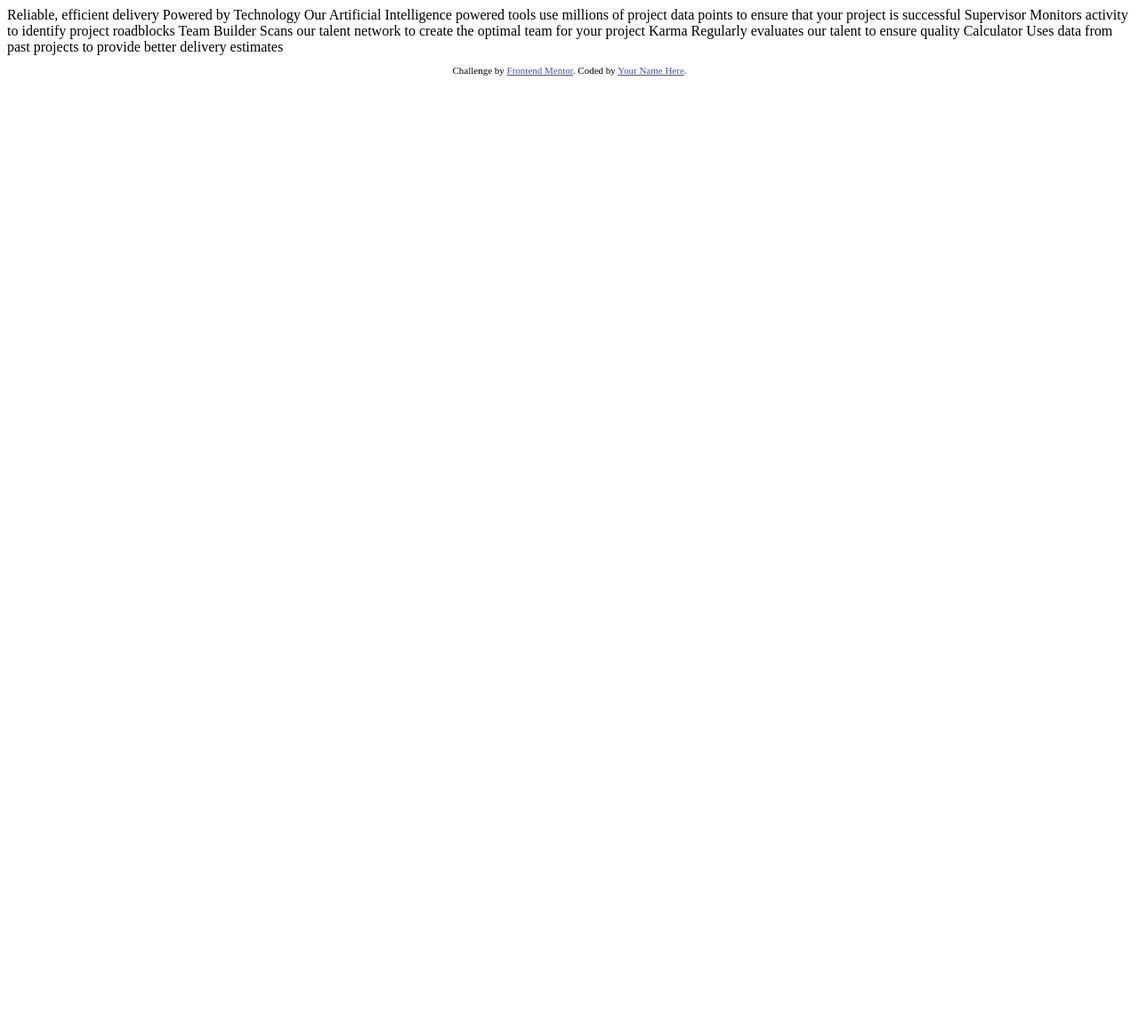
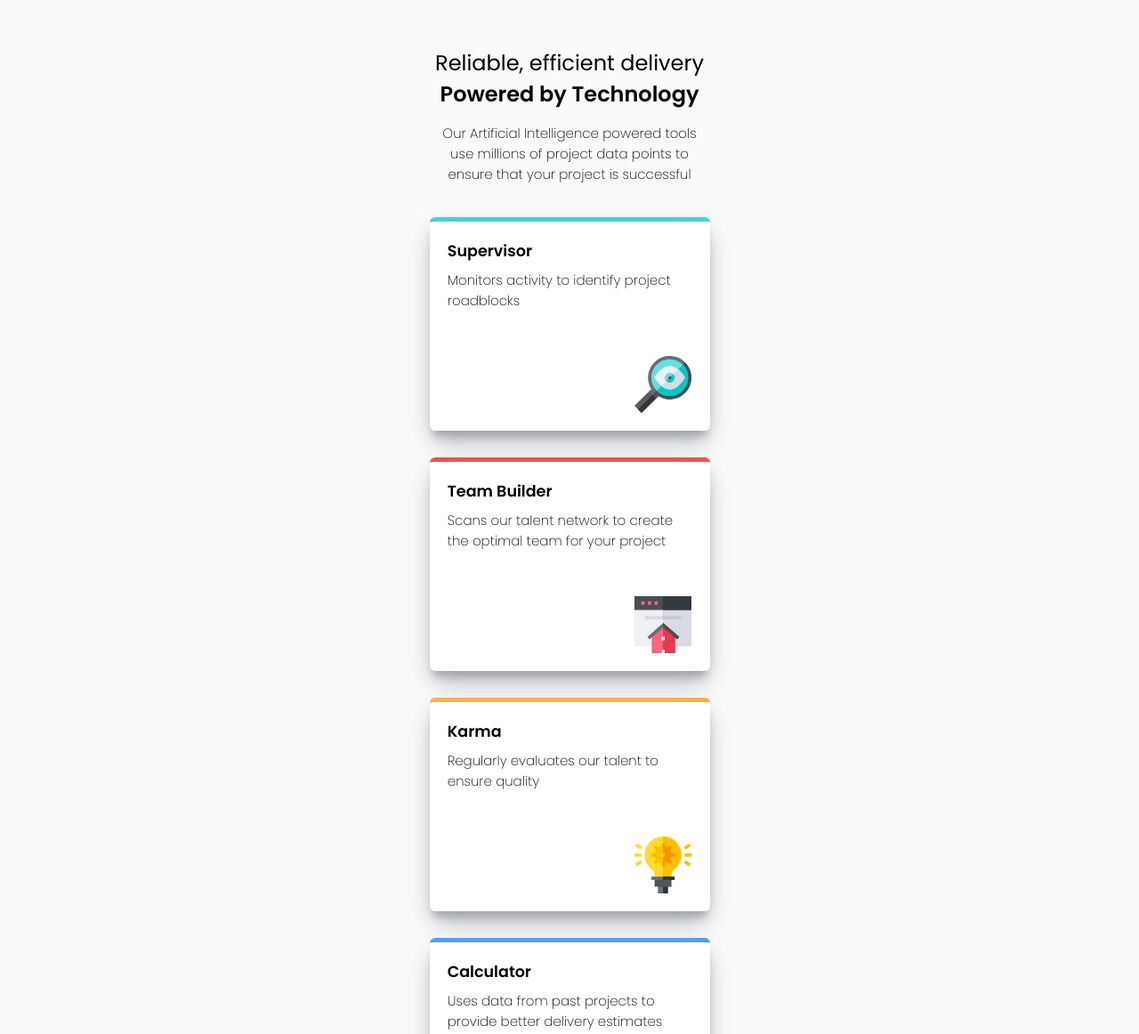
Before and after one commit to agriverae/fementor-four-cards, a website: page index.html in a window 1280 px wide. Shown: the top 1162 px of the page at 89% size. Before the commit the page ends 800 px from the top, so only its background shows below. Drawn offline with Linux system fonts and the light colour scheme.

Commit message:
changes page

```diff
--- a/Gulpfile.js
+++ b/Gulpfile.js
@@ -3,9 +3,11 @@ const concatCss = require('gulp-concat-css');
 const cssNano = require('gulp-cssnano');
 const sass = require('gulp-sass');
 
+sass.compiler = require('dart-sass');
+
 function sassTask() {
   return gulp
-    .src('./sass/*.scss')
+    .src('./sass/styles.scss')
     .pipe(sass())
     .pipe(concatCss('styles.css'))
     .pipe(gulp.dest('./css'));
--- a/index.html
+++ b/index.html
@@ -11,37 +11,73 @@
       sizes="32x32"
       href="./images/favicon-32x32.png"
     />
-
     <link rel="stylesheet" href="css/styles.css" />
-
+    <link
+      href="https://fonts.googleapis.com/css2?family=Poppins:wght@200;400;600&display=swap"
+      rel="stylesheet"
+    />
     <title>Frontend Mentor | Four card feature section</title>
-
-    <!-- Feel free to remove these styles or customise in your own stylesheet 👍 -->
-    <style>
-      .attribution {
-        font-size: 11px;
-        text-align: center;
-      }
-      .attribution a {
-        color: hsl(228, 45%, 44%);
-      }
-    </style>
   </head>
   <body>
-    Reliable, efficient delivery Powered by Technology Our Artificial
-    Intelligence powered tools use millions of project data points to ensure
-    that your project is successful Supervisor Monitors activity to identify
-    project roadblocks Team Builder Scans our talent network to create the
-    optimal team for your project Karma Regularly evaluates our talent to ensure
-    quality Calculator Uses data from past projects to provide better delivery
-    estimates
+    <header class="header">
+      <h1 class="header__title">
+        Reliable, efficient delivery
+        <span class="header__title--bold">Powered by Technology</span>
+      </h1>
+      <h2 class="header__sub-title">
+        Our Artificial Intelligence powered tools use millions of project data
+        points to ensure that your project is successful
+      </h2>
+    </header>
 
+    <main>
+      <div class="card card--left card--bt-cyan">
+        <h3 class="card__title">Supervisor</h3>
+        <p class="card__description">
+          Monitors activity to identify project roadblocks
+        </p>
+        <img
+          class="card__image"
+          src="images/icon-supervisor.svg"
+          alt="supervisor"
+        />
+      </div>
+      <div class="card card--center-top card--bt-red">
+        <h3 class="card__title">Team Builder</h3>
+        <p class="card__description">
+          Scans our talent network to create the optimal team for your project
+        </p>
+        <img
+          class="card__image"
+          src="images/icon-team-builder.svg"
+          alt="team"
+        />
+      </div>
+      <div class="card card--center-bottom card--bt-orange">
+        <h3 class="card__title">Karma</h3>
+        <p class="card__description">
+          Regularly evaluates our talent to ensure quality
+        </p>
+        <img class="card__image" src="images/icon-karma.svg" alt="Karma" />
+      </div>
+      <div class="card card--right card--bt-blue">
+        <h3 class="card__title">Calculator</h3>
+        <p class="card__description">
+          Uses data from past projects to provide better delivery estimates
+        </p>
+        <img
+          class="card__image"
+          src="images/icon-calculator.svg"
+          alt="Calculator"
+        />
+      </div>
+    </main>
     <footer>
       <p class="attribution">
         Challenge by
         <a href="https://www.frontendmentor.io?ref=challenge" target="_blank"
           >Frontend Mentor</a
-        >. Coded by <a href="#">Your Name Here</a>.
+        >. Coded by <a href="#">Alí Rivera</a>.
       </p>
     </footer>
   </body>
--- a/package.json
+++ b/package.json
@@ -9,7 +9,9 @@
     "gulp-cssnano": "^2.1.3",
     "gulp-sass": "^4.1.0"
   },
-  "devDependencies": {},
+  "devDependencies": {
+    "dart-sass": "^1.25.0"
+  },
   "scripts": {
     "watch": "gulp watchTask",
     "test": "echo \"Error: no test specified\" && exit 1"
--- a/sass/styles.scss
+++ b/sass/styles.scss
@@ -0,0 +1,145 @@
+@use './variables';
+
+html {
+  box-sizing: border-box;
+  font-size: variables.$font-size;
+}
+
+*,
+*::after,
+*::before {
+  box-sizing: inherit;
+}
+
+* {
+  margin: 0;
+  padding: 0;
+}
+
+body {
+  font-family: variables.$default-fonts;
+  font-weight: variables.$font-weight-normal;
+  background-color: variables.$lightGray;
+  display: grid;
+  grid-row-gap: 2.5rem;
+  grid-template-columns: 1fr 315px 1fr;
+}
+
+.header,
+main,
+footer {
+  grid-column: 2 / 3;
+}
+
+.header {
+  margin-top: 3.5rem;
+  text-align: center;
+  font-size: 0.8rem;
+  &__title {
+    margin-bottom: 1rem;
+    font-weight: variables.$font-weight-normal;
+
+    &--bold {
+      display: block;
+      font-weight: variables.$font-weight-strong;
+    }
+  }
+
+  &__sub-title {
+    font-size: 1rem;
+    font-weight: variables.$font-weight-light;
+  }
+}
+
+main {
+  display: grid;
+  grid-row-gap: 2rem;
+}
+
+.card {
+  background-color: variables.$white;
+  max-width: 23.5rem;
+  height: 16rem;
+  display: flex;
+  flex-direction: column;
+  padding: 1.35rem;
+  box-shadow: 0 14px 28px -5px variables.$grayishBlue,
+    0 10px 10px -5px variables.$grayishBlue;
+  border-radius: 0.4rem;
+
+  &__description {
+    margin-top: 0.5rem;
+    font-weight: variables.$font-weight-light;
+  }
+
+  &__image {
+    margin-top: auto;
+    align-self: flex-end;
+  }
+
+  &--bt- {
+    &cyan {
+      border-top: 5px solid variables.$cyan;
+    }
+
+    &red {
+      border-top: 5px solid variables.$red;
+    }
+
+    &orange {
+      border-top: 5px solid variables.$orange;
+    }
+
+    &blue {
+      border-top: 5px solid variables.$blue;
+    }
+  }
+}
+
+footer {
+  text-align: center;
+}
+
+@media screen and (min-width: 1440px) {
+  body {
+    grid-template-columns: repeat(3, minmax(max-content, 1fr));
+    grid-template-rows: min-content 1fr;
+    grid-column-gap: 1rem;
+  }
+
+  header {
+    width: 45%;
+    margin-left: auto;
+    margin-right: auto;
+  }
+
+  main {
+    grid-template-columns: repeat(3, 1fr);
+    grid-template-rows: repeat(4, calc(16rem / 2));
+    grid-gap: 2rem;
+  }
+
+  .card {
+    height: auto;
+
+    &--center-top {
+      grid-column: 2 / 3;
+      grid-row: 1 / 3;
+    }
+
+    &--center-bottom {
+      grid-column: 2 / 3;
+      grid-row: 3 / 5;
+    }
+
+    &--left {
+      grid-column: 1 / 2;
+      grid-row: 2 / 4;
+    }
+
+    &--right {
+      grid-column: 3 / 4;
+      grid-row: 2 / 4;
+    }
+  }
+}
--- /dev/null
+++ b/sass/variables.scss
@@ -0,0 +1,17 @@
+$red: hsl(0, 78%, 62%);
+$cyan: hsl(180, 62%, 55%);
+$orange: hsl(34, 97%, 64%);
+$blue: hsl(212, 86%, 64%);
+
+$darkBlue: hsl(234, 12%, 34%);
+$grayishBlue: hsl(229, 6%, 66%);
+$lightGray: hsl(0, 0%, 98%);
+$white: rgb(255, 255, 255);
+
+$default-fonts: 'Poppins', sans-serif;
+
+$font-size: 15px;
+
+$font-weight-light: 200;
+$font-weight-normal: 400;
+$font-weight-strong: 600;
```
Also changed, not shown: css/styles.css, 2 other files.
